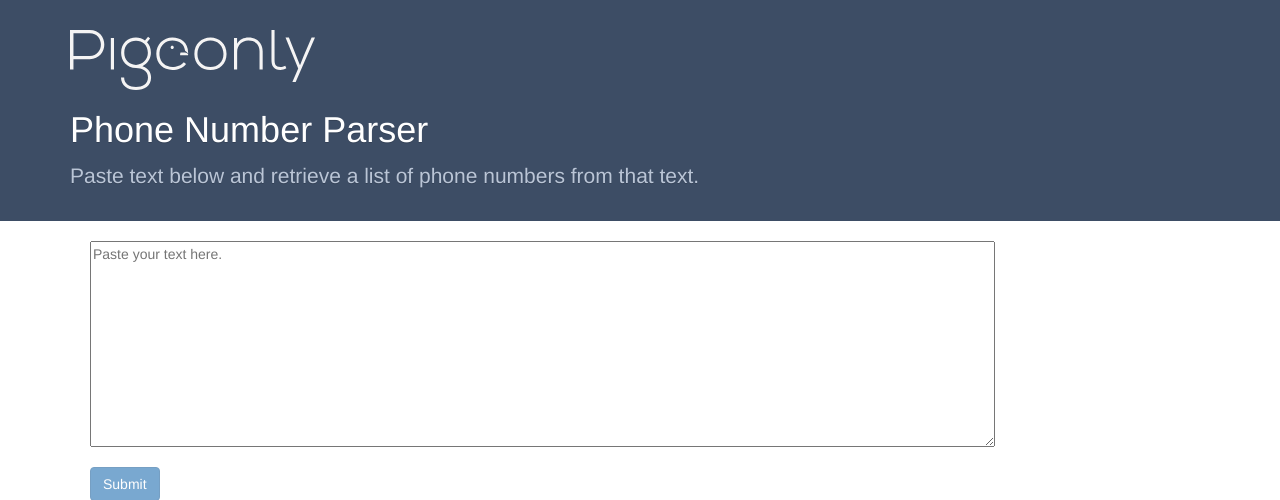
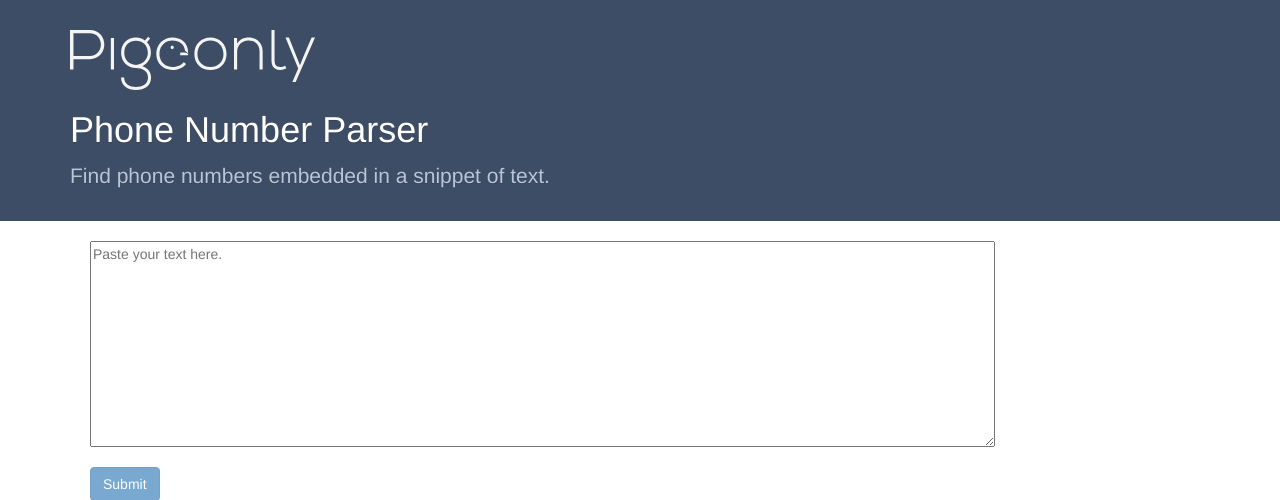
Before and after one commit to peteralfredoflynn/pigeonly_test, a Django app: page / in a window 1280 px wide. Shown: the top 500 px of the page. Run offline with Django 3.2, Linux system fonts and the light colour scheme; some libraries are stand-ins or nearby versions.

Commit message:
minor: description <p> changed on homepage

```diff
--- a/phone_number_parser/templates/phone_number_parser/index.html
+++ b/phone_number_parser/templates/phone_number_parser/index.html
@@ -13,7 +13,7 @@
         <div class="container">
             <div><img id="logo" src="{% static 'phone_number_parser/images/pigeonly_logo_words.svg' %}"/></div>
             <h1>Phone Number Parser</h1>
-            <p>Paste text below and retrieve a list of phone numbers from that text.</p>
+            <p>Find phone numbers embedded in a snippet of text.</p>
         </div>
     </div>
     <div class="container">
```
